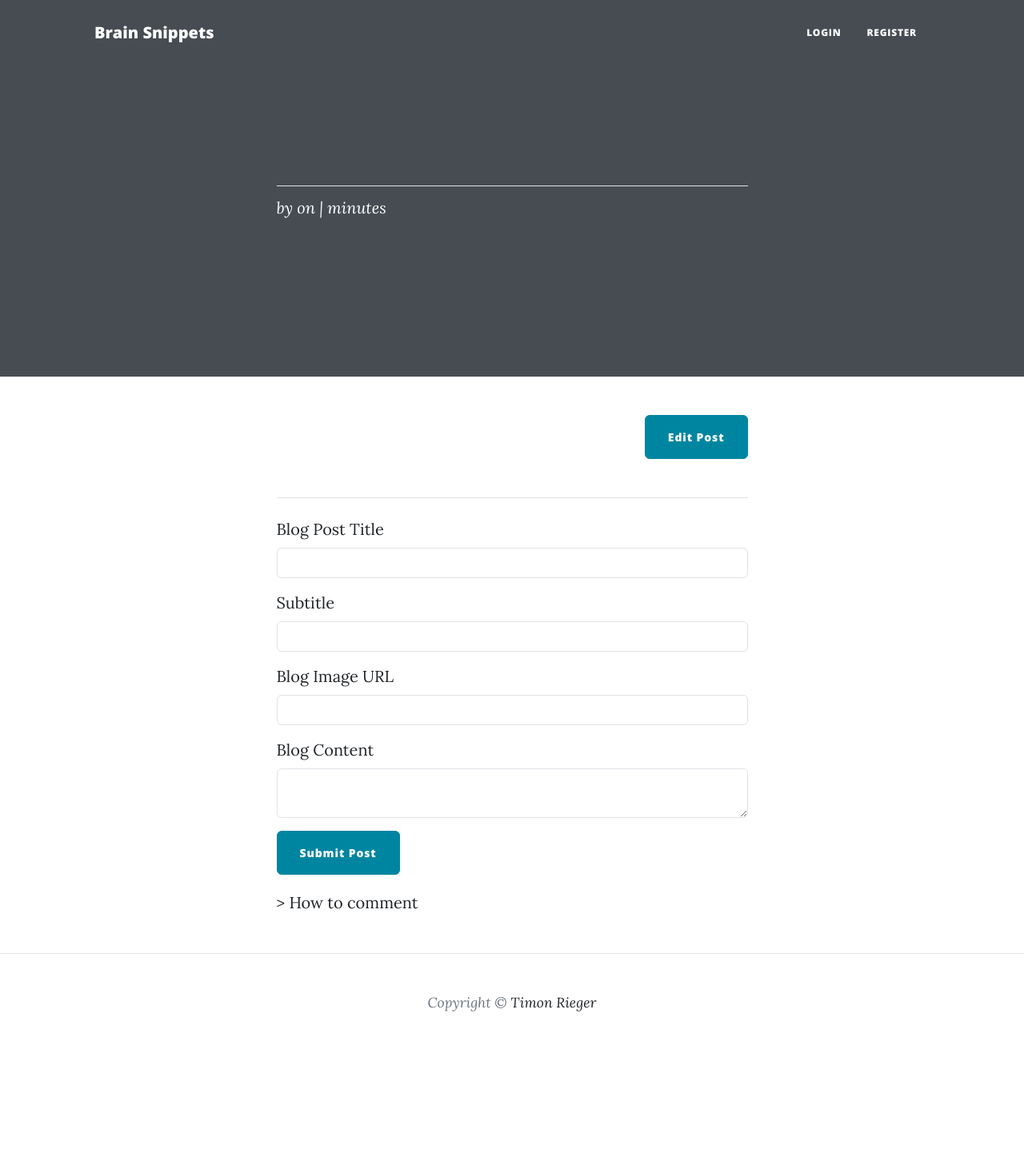
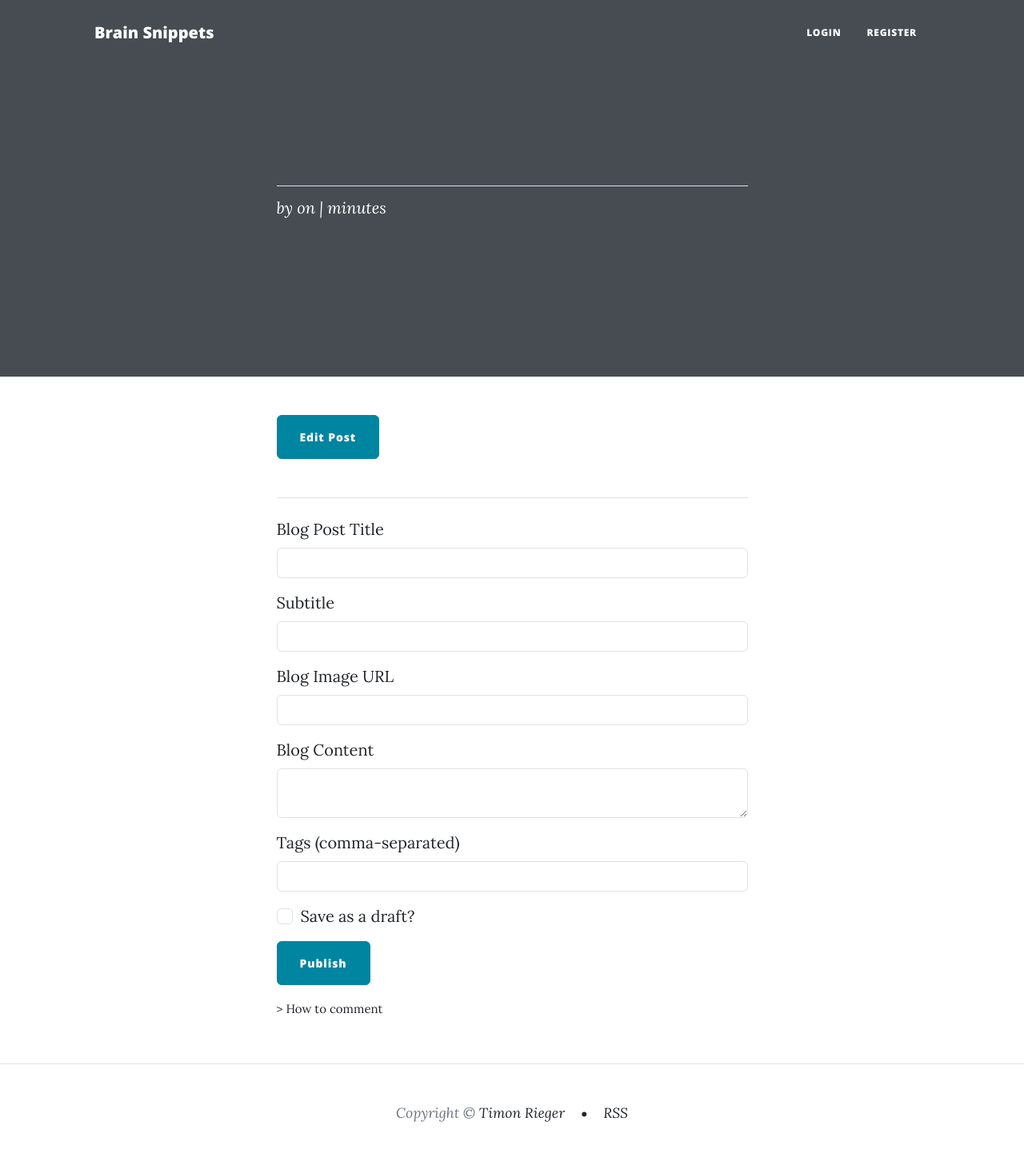
Before and after one commit to timonrieger/blog, a Flask app: template templates/post.html in a window 1280 px wide. Shown: the whole page at 80% size. Before the commit the page ends 1265 px from the top, so only its background shows below. Run offline with Flask 3, Linux system fonts and the light colour scheme; the template is opened without the code that fills it: values that come from a table or form of the project are taken from there, others are empty; parts of the project's set-up code (start-up, migrations or seed data) failed here and were passed over; some libraries are stand-ins or nearby versions.

Commit message:
Merge latest from template

```diff
--- a/main.py
+++ b/main.py
@@ -1,6 +1,8 @@
 from datetime import datetime as dt, date
+import json
 from flask import (
     Flask,
+    Response,
     abort,
     render_template,
     redirect,
@@ -21,12 +23,12 @@ from flask_login import (
     logout_user,
     login_required,
 )
-from functools import wraps
+from functools import partial, wraps
 from src.forms import CreatePostForm, RegisterForm, LoginForm, CommentForm
 from jinja2.exceptions import TemplateNotFound
 from database import db, create_all, User as UserModel, BlogComment, BlogPost
-from src.utils import add_author, find_post, parse_title, random_gravatar_url, calculate_reading_time
-from src.config import LANGUAGE, ENABLE_TRANSLATIONS, DISPLAY_EDIT_DATE, DISPLAY_READING_TIME
+from src.utils import add_author, filter_posts_by_author, filter_posts_by_tag, filter_posts_by_year, find_post, from_json, get_tags_description, get_unique_tags, hide_drafts, parse_title, random_gravatar_url, calculate_reading_time
+from src.config import LANGUAGE, DISPLAY_EDIT_DATE, DISPLAY_READING_TIME
 import requests
 import dotenv
 import os
@@ -48,8 +50,8 @@ login_manager.login_message = u"You need to login to use this feature. Use your
 login_manager.login_view = "/login"
 login_manager.login_message_category = "danger"
 
-cache = Cache(config={"CACHE_TYPE": "SimpleCache"})
-cache.init_app(app)
+# cache = Cache(config={"CACHE_TYPE": "SimpleCache"})
+# cache.init_app(app)
 
 gravatar = Gravatar(
     app,
@@ -74,9 +76,9 @@ ANONYMOUS_ID = int(os.getenv("ANONYMOUS_ID"))
 SUPER_ID = int(os.getenv("SUPER_ID"))
 
 class User(UserMixin, UserModel):
-    __mapper_args__ = {
-        'polymorphic_identity': 'user_',
-    }
+    pass
+
+app.jinja_env.filters.update(from_json=from_json)
 
 with app.app_context():
     create_all(app)
@@ -85,10 +87,10 @@ with app.app_context():
 @app.context_processor
 def global_vars():
     return dict(
+        current_url=request.url_root,
         SUPER_ID=SUPER_ID,
         ANONYMOUS_ID=ANONYMOUS_ID,
         LANGUAGE=LANGUAGE,
-        ENABLE_TRANSLATIONS=ENABLE_TRANSLATIONS,
         DISPLAY_EDIT_DATE=DISPLAY_EDIT_DATE,
         DISPLAY_READING_TIME=DISPLAY_READING_TIME,
     )
@@ -137,9 +139,26 @@ def home():
         .all()
     )
 
-    posts = add_author(result, User)
+    tag = request.args.get("tag")
+    year = request.args.get("year")
+    author = request.args.get("author")
+    filters = []
+    if tag:
+        filters.append(partial(filter_posts_by_tag, tag, current_user))
+    if year:
+        filters.append(partial(filter_posts_by_year, year))
+    if author:
+        filters.append(partial(filter_posts_by_author, author, User))
 
-    return render_template("index.html", all_posts=posts, page=page, max_page=max_page)
+    filters.append(partial(hide_drafts, current_user, SUPER_ID))
+
+    posts_set = set(result)
+    for filter_func in filters:
+        posts_set &= set(filter_func(result))
+    print(posts_set)
+    posts = add_author(list(posts_set), User)
+
+    return render_template("index.html", all_posts=posts, page=page, max_page=max_page, filter=[(tag, "tag"), (year, "year"), (author, "author")] if tag or year or author else [])
 
 
 @app.route("/<post_title>", methods=["GET", "POST"])
@@ -155,21 +174,41 @@ def show_post(post_title):
         .all()
     )
     comments = add_author(result, User)[::-1]
-    comment_form = CommentForm()
-    if comment_form.validate_on_submit():
-        if current_user.is_authenticated:
-            time = dt.now().strftime("%b %d, %Y") + " at " + dt.now().strftime("%H:%M")
-            new_comment = BlogComment(
-                text=comment_form.comment.data,
-                parent_post=db.get_or_404(BlogPost, post.id),
-                author_id=current_user.id,
-                create_date=time,
-            )
-            db.session.add(new_comment)
+    edit_comment = request.args.get("edit_comment")
+    if edit_comment:
+        if not current_user.is_authenticated or current_user.id == ANONYMOUS_ID:
+            flash("As an anonymous user you cannot edit comments!", "danger")
+            return redirect(url_for("show_post", post_title=post_title, commented=True))
+        comment = BlogComment.query.filter_by(id=edit_comment).first()
+        if not comment or comment.deleted:
+            abort(404)
+        if comment.author_id != current_user.id:
+            flash("You are not the author of the comment!", "danger")
+            return redirect(url_for("show_post", post_title=post_title, commented=True))
+        comment_form = CommentForm(comment=comment.text)
+        if comment_form.validate_on_submit():
+            comment.text = comment_form.comment.data
             db.session.commit()
+            flash("Commment successfully updated!", "success")
             return redirect(url_for("show_post", post_title=post_title, commented=True))
-        else:
-            return login_manager.unauthorized()
+
+    else:
+        comment_form = CommentForm()
+        if comment_form.validate_on_submit():
+            if current_user.is_authenticated:
+                time = dt.now().strftime("%b %d, %Y") + " at " + dt.now().strftime("%H:%M")
+                new_comment = BlogComment(
+                    text=comment_form.comment.data,
+                    parent_post=db.get_or_404(BlogPost, post.id),
+                    author_id=current_user.id,
+                    create_date=time,
+                )
+                db.session.add(new_comment)
+                db.session.commit()
+                flash("Commment successfully posted!", "success")
+                return redirect(url_for("show_post", post_title=post_title, commented=True))
+            else:
+                return login_manager.unauthorized()
 
     return render_template(
         "post.html",
@@ -178,7 +217,7 @@ def show_post(post_title):
         form=comment_form,
         anonymous_gravatar=random_gravatar_url,
         calculate_reading_time=calculate_reading_time,
-        scroll_down=request.args.get("commented"),
+        scroll_down=request.args.get("commented") or edit_comment,
     )
 
 
@@ -186,7 +225,11 @@ def show_post(post_title):
 @login_required
 @admin_required
 def new_post():
+    unique_tags = get_unique_tags(BlogPost)
+
     form = CreatePostForm()
+    form.tags.description = get_tags_description(unique_tags)
+
     if form.validate_on_submit():
         new_post = BlogPost(
             title=form.title.data,
@@ -195,6 +238,8 @@ def new_post():
             img_url=form.img_url.data,
             create_date=date.today().strftime("%B %d, %Y"),
             author_id=current_user.id,
+            is_draft=form.is_draft.data,
+            tags=json.dumps([tag.strip() for tag in form.tags.data.split(',')])  # Convert tags to JSON format
         )
         db.session.add(new_post)
         db.session.commit()
@@ -210,16 +255,23 @@ def edit_post(post_title):
     if not post:
         flash(f"No post found for title {post_title}!", "danger")
         return redirect(url_for("home"))
+
+    unique_tags = get_unique_tags(BlogPost)
+
     edit_form = CreatePostForm(
-        title=post.title, subtitle=post.subtitle, img_url=post.img_url, body=post.body
+        title=post.title, subtitle=post.subtitle, img_url=post.img_url, body=post.body, is_draft=post.is_draft, tags=', '.join((json.loads(post.tags)))
     )
+    edit_form.tags.description = get_tags_description(unique_tags)
     if edit_form.validate_on_submit():
         post.title = edit_form.title.data
         post.subtitle = edit_form.subtitle.data
         post.img_url = edit_form.img_url.data
         post.body = edit_form.body.data
         post.edit_date = date.today().strftime("%B %d, %Y")
+        post.is_draft = edit_form.is_draft.data
+        post.tags = json.dumps([tag.strip() for tag in edit_form.tags.data.split(',')])
         db.session.commit()
+        flash("Post successfully updated!", "success")
         return redirect(url_for("show_post", post_title=parse_title(post.title)))
     return render_template("make-post.html", form=edit_form, is_edit=True)
 
@@ -368,9 +420,63 @@ def logout():
     return redirect(url_for("home"))
 
 
+@app.route("/rss.xml")
+def rss_feed():
+
+    result = (
+        db.session.execute(
+            db.select(BlogPost)
+            .order_by(BlogPost.id.desc())
+            .where(BlogPost.deleted == False, BlogPost.is_draft == False)
+        )
+        .scalars()
+        .all()
+    )
+
+    posts = add_author(result, User)
+
+    # Generate RSS feed
+    rss_items = []
+    for post in posts:
+        post_date = dt.strptime(post.create_date, "%B %d, %Y")
+        rss_items.append(f"""
+        <item>
+            <title>{post.title}</title>
+            <guid isPermaLink="true">{ url_for('show_post', post_title=post.title.lower().replace(' ', '-'), _external=True) }</guid>
+            <description>{post.subtitle}</description>
+            <pubDate>{post_date.strftime('%a, %d %b %Y %H:%M:%S +0000')}</pubDate>
+            <dc:creator>{post.author.username}</dc:creator>
+        </item>
+        """)
+
+    rss_feed = f"""<?xml version="1.0" encoding="UTF-8" ?>
+    <rss version="2.0" xmlns:atom="http://www.w3.org/2005/Atom">
+        <channel>
+            <title>Blog Boiler Pro RSS Feed</title>
+            <link>{url_for('home', _external=True)}</link>
+            <atom:link href="{ url_for('rss_feed', _external=True) }" rel="self" type="application/rss+xml" />
+            <description>Latest posts from Blog Boiler Pro</description>
+            <language>en-us</language>
+            {''.join(rss_items)}
+        </channel>
+    </rss>
+    """
+
+    return Response(rss_feed, mimetype="application/rss+xml")
+
+
 @app.route("/robots.txt")
 def static_from_root():
     return send_from_directory(app.static_folder, request.path[1:])
+
+
+@app.route("/rss")
+def rss_redirect():
+    return redirect(url_for("rss_feed"))
+
+@app.route("/feed")
+def feed_redirect():
+    return redirect(url_for("rss_feed"))
 
 
 @app.errorhandler(404)
@@ -384,9 +490,9 @@ def add_header(response):
     response.headers["X-XSS-Protection"] = "1; mode=block"
     response.headers["X-Content-Type-Options"] = "nosniff"
     response.headers["X-Frame-Options"] = "DENY"
-    response.headers["Cache-Control"] = "max-age=86400"
+    #response.headers["Cache-Control"] = "max-age=86400"
     return response
 
 
 if __name__ == "__main__":
-    app.run(debug=False)
+    app.run(debug=False, port=5007)
--- a/src/config.py
+++ b/src/config.py
@@ -1,4 +1,5 @@
 LANGUAGE = "en"
-ENABLE_TRANSLATIONS = True
 DISPLAY_READING_TIME = True
 DISPLAY_EDIT_DATE = True
+DRAFT_ON_DEFAULT = True
+HIDE_DELETED_FOR_ADMINS = True
--- a/src/forms.py
+++ b/src/forms.py
@@ -1,7 +1,9 @@
 from flask_wtf import FlaskForm
-from wtforms import StringField, SubmitField, TextAreaField
-from wtforms.validators import DataRequired
+from wtforms import StringField, SubmitField, TextAreaField, BooleanField, SelectMultipleField
+from wtforms.validators import DataRequired, Optional
 from flask_ckeditor import CKEditorField
+from src.config import DRAFT_ON_DEFAULT
+from src.utils import validate_tags_format
 
 
 class CreatePostForm(FlaskForm):
@@ -9,7 +11,9 @@ class CreatePostForm(FlaskForm):
     subtitle = StringField("Subtitle", validators=[DataRequired()])
     img_url = StringField("Blog Image URL", validators=[DataRequired()])
     body = CKEditorField("Blog Content", validators=[DataRequired()])
-    submit = SubmitField("Submit Post")
+    tags = StringField("Tags (comma-separated)",validators=[Optional(), validate_tags_format])
+    is_draft = BooleanField("Save as a draft?")
+    submit = SubmitField("Publish")
 
 
 class RegisterForm(FlaskForm):
@@ -27,4 +31,4 @@ class LoginForm(FlaskForm):
 
 class CommentForm(FlaskForm):
     comment = TextAreaField("Comment", validators=[DataRequired()])
-    submit = SubmitField("Submit Comment")
+    submit = SubmitField("Comment")
--- a/static/css/styles.css
+++ b/static/css/styles.css
@@ -851,6 +860,9 @@ p a {
 footer {
   padding-top: 3rem;
   padding-bottom: 3rem;
+  display: flex;
+  justify-content: center;
+  gap: 1em;
 }
 
 header.masthead {
--- a/templates/404.html
+++ b/templates/404.html
@@ -17,7 +17,7 @@
         <div class="page-heading">
             <h1>Oops! Looks like this page does not exist.</h1>
             <span class="subheading"
-            ><a href="{{ url_for('home') }}">Go to Home Page</a></span
+            ><a href="{{ url_for('home') }}" id="not-found-backlink">Go to Home Page</a></span
             >
         </div>
         </div>
--- a/templates/layout.html
+++ b/templates/layout.html
@@ -51,7 +51,7 @@
     <!-- Navigation-->
     <nav class="navbar navbar-expand-lg navbar-light" id="mainNav">
       <div class="container px-4 px-lg-5">
-        <a class="navbar-brand" href="/"><span translate="no">Brain Snippets</span></a>
+        <a class="navbar-brand" href="/">Brain Snippets</a>
         <button
           class="navbar-toggler"
           type="button"
@@ -95,7 +95,7 @@
                 <a
                   class="nav-link px-lg-3 py-3 py-lg-4"
                   href="{{ url_for('logout') }}"
-                  >Log Out, <span translate="no">{{ current_user.username }}</span></a
+                  >Log Out, {{ current_user.username }}</a
                 >
               </li>
             {% endif %}
@@ -117,13 +117,9 @@
     {% block content %}{% endblock %}
     <!-- Footer-->
     <footer class="border-top">
-        <div class="container px-4 px-lg-5">
-            <div class="row gx-4 gx-lg-5 justify-content-center">
-                <div class="col-md-10 col-lg-8 col-xl-7">
-                    <div class="small text-center text-muted fst-italic"><span translate="no">Copyright &copy; <a href="{{ url_for('show_author')}}">Timon Rieger</a></span></div>
-                </div>
-            </div>
-        </div>
+        <div class="small text-center text-muted fst-italic">Copyright &copy; <a href="https://timonrieger.de?utm_source={{ current_url }}">Timon Rieger</a></div>
+        &bull;
+        <div class="small text-center text-muted fst-italic"><a href="{{ url_for('rss_feed') }}">RSS</a></div>
     </footer>
 
     <!-- Bootstrap core JS-->
--- a/templates/post.html
+++ b/templates/post.html
@@ -1,7 +1,16 @@
 {% extends "layout.html" %}
-{% block title %}{{ post.title }} &#124; Brain Snippets{% endblock %}
-{% block description %}{{ post.title }} &#45; {{ post.subtitle }} &#45; by {{ post.author.username }}{%endblock %}
+
+{% block title %}
+  {{ post.title }} &#124; Brain Snippets
+
+  {% endblock %}
+
+{% block description %}
+  {{ post.title }} &#45; {{ post.subtitle }} &#45; by {{ post.author.username }}
+{%endblock %}
+
 {% from "bootstrap5/form.html" import render_form %}
+
 {% block content %}
 <!-- Page Header-->
 <header class="masthead" style="background-image: url('{{post.img_url}}')">
@@ -14,13 +23,15 @@
           <hr>
           <span class="meta">
             by
-            <span translate="no"><a href="{{ url_for('show_author')}}">{{ post.author.username }}</a></span>
+            <a href="{{ url_for('show_author', author=post.author.username|lower|replace(' ', '-'))}}">{{ post.author.username }}</a>
             on {{ post.create_date }}
             {% if post.edit_date and DISPLAY_EDIT_DATE %}
             &#124; edited on {{ post.edit_date }}
             {% endif %}
             {% if DISPLAY_READING_TIME %}
-            &#124; {{ calculate_reading_time(post.body|safe) }} minutes
+            &#124;
+              {% set reading_time = calculate_reading_time(post.body|safe) %}
+              {{ reading_time }} minute{% if reading_time != 1 %}s{% endif %}
             {% endif %}
           </span>
         </div>
@@ -35,9 +46,6 @@
     <div class="row gx-4 gx-lg-5 justify-content-center">
       <div class="col-md-10 col-lg-8 col-xl-7">
         <div class="post-toolbar">
-          {% if ENABLE_TRANSLATIONS %}
-              <div id="google_translate_element"></div>
-          {% endif %}
           {% if current_user.id == post.author.id or current_user.id == SUPER_ID %}
           <div class="d-flex justify-content-end mb-4">
             <a
@@ -54,7 +62,7 @@
         <!-- Comments Area -->
         {{ render_form(form) }}
         <div class="comment mb-5">
-          &gt; <a href="https://github.com/timonrieger/blog-boiler-pro/blob/main/.github/demo/comments.png">How to comment</a>
+          <sup>&gt; <a href="https://github.com/timonrieger/blog-boiler-pro/blob/main/.github/demo/comments.png">How to comment</a></sup>
           <ul class="commentList">
             {% for comment in comments %}
             <li>
@@ -73,15 +81,24 @@
               <div class="commentText">
                 <span class="date sub-text"
                   >
-                  <span translate="no">{{ comment.author.username }}</span>{% if comment.author.admin %} &#10004;{% endif %}
+                  {{ comment.author.username }}
+                  {% if comment.author.admin %}&#10004;{% endif %}
                   &#124; {{ comment.create_date }}
 
-                  {% if current_user.id != ANONYMOUS_ID and (current_user.id == comment.author_id or current_user.id == SUPER_ID) %}
-                  <a
-                    href="{{url_for('delete_comment', post_title=post.title|lower|replace(' ', '-'), comment_id=comment.id) }}"
-                    title="Soft Delete"
-                    >&#x2718;</a
-                  >
+                  {% if current_user.id != ANONYMOUS_ID and current_user.id == comment.author_id %}
+                    &#124;
+                    <a
+                      href="{{url_for('show_post', post_title=post.title|lower|replace(' ', '-'), edit_comment=comment.id) }}"
+                      title="Edit comment"
+                      >&#9998;</a
+                    >
+                      {% if current_user.id == SUPER_ID %}
+                        <a
+                          href="{{url_for('delete_comment', post_title=post.title|lower|replace(' ', '-'), comment_id=comment.id) }}"
+                          title="Soft Delete"
+                          >&#x2718;</a
+                        >
+                      {% endif %}
                   {% endif %}
                 </span>
                 <p>{{ comment.text|safe }}</p>
@@ -103,12 +120,4 @@
 </script>
 {% endif %}
 
-<script type="text/javascript">
-  function googleTranslateElementInit() {
-    new google.translate.TranslateElement({pageLanguage: 'en'}, 'google_translate_element');
-  }
-</script>
-<script type="text/javascript" src="//translate.google.com/translate_a/element.js?cb=googleTranslateElementInit"></script>
-
-
 {% endblock %}
```
Also changed, not shown: other parts of static/css/styles.css (+83 -7 lines), src/utils.py (+79 -17 lines), templates/index.html (+60 -14 lines), templates/make-post.html (+20 -0 lines).
